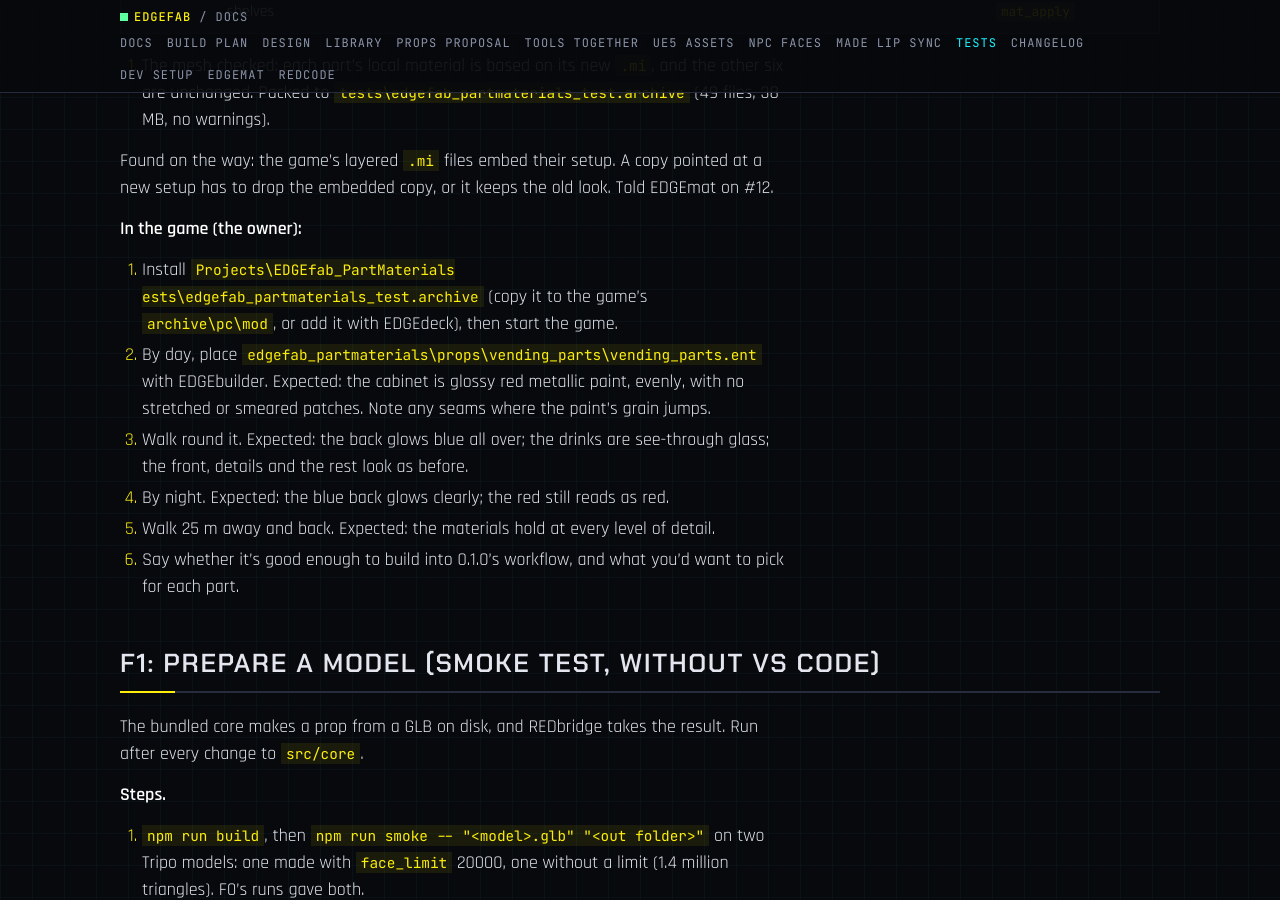
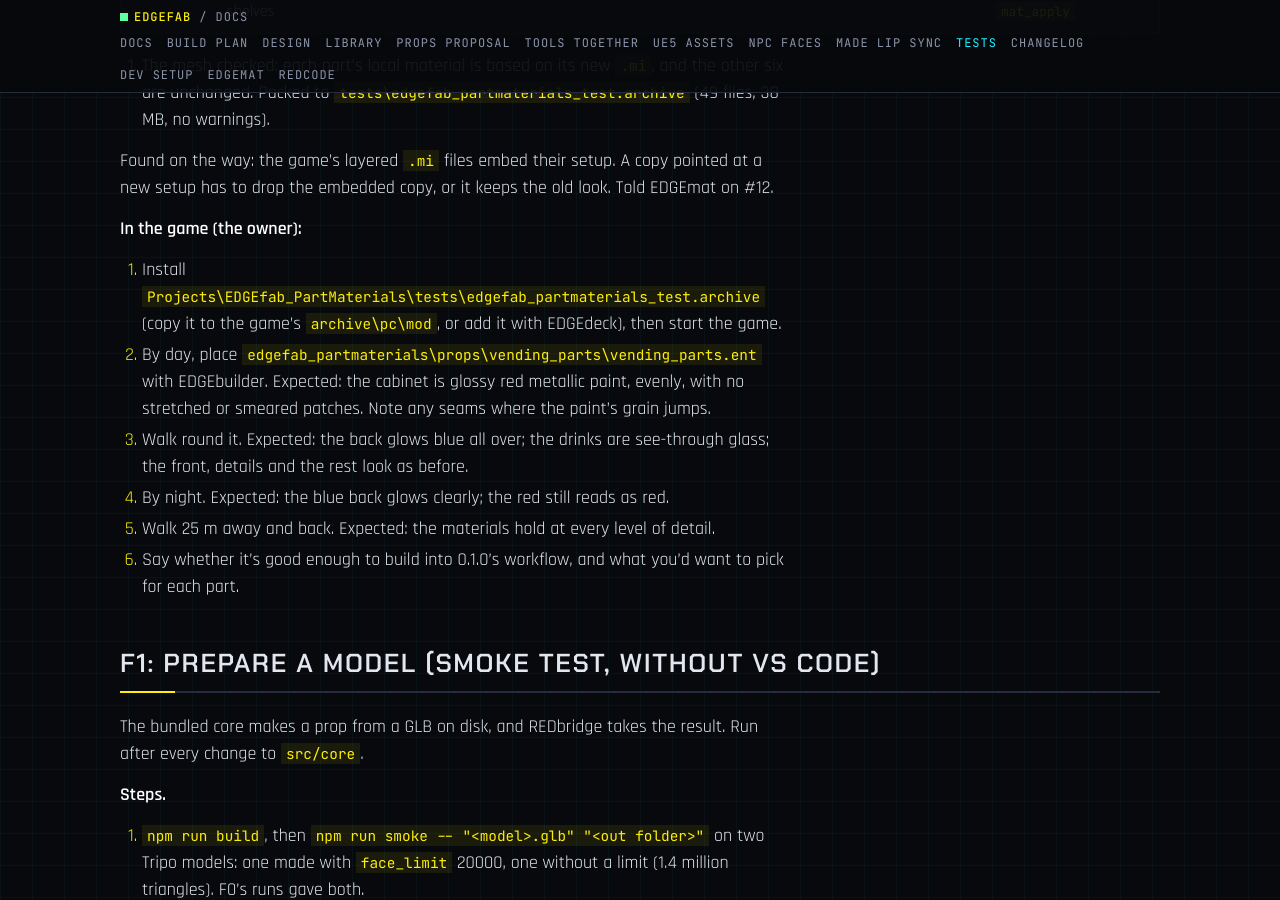
Before and after one commit to Edgemodders/EDGEfab, a Jekyll site: the page built from docs/testing.md, in a window 1280 px wide and 900 px high, scrolled down 14399 px. Built offline with Jekyll 4.4.1, drawn with Linux system fonts in a browser that asks for light colours.

Commit message:
Tests: fix the archive path in the game-materials check
Co-Authored-By: Claude Opus 5.5 <noreply@anthropic.com>

```diff
--- a/docs/testing.md
+++ b/docs/testing.md
@@ -290,7 +290,7 @@ Found on the way: the game's layered `.mi` files embed their setup. A copy point
 
 **In the game (the owner):**
 
-1. Install `Projects\EDGEfab_PartMaterials	ests\edgefab_partmaterials_test.archive` (copy it to the game's `archive\pc\mod`, or add it with EDGEdeck), then start the game.
+1. Install `Projects\EDGEfab_PartMaterials\tests\edgefab_partmaterials_test.archive` (copy it to the game's `archive\pc\mod`, or add it with EDGEdeck), then start the game.
 2. By day, place `edgefab_partmaterials\props\vending_parts\vending_parts.ent` with EDGEbuilder. Expected: the cabinet is glossy red metallic paint, evenly, with no stretched or smeared patches. Note any seams where the paint's grain jumps.
 3. Walk round it. Expected: the back glows blue all over; the drinks are see-through glass; the front, details and the rest look as before.
 4. By night. Expected: the blue back glows clearly; the red still reads as red.
```
